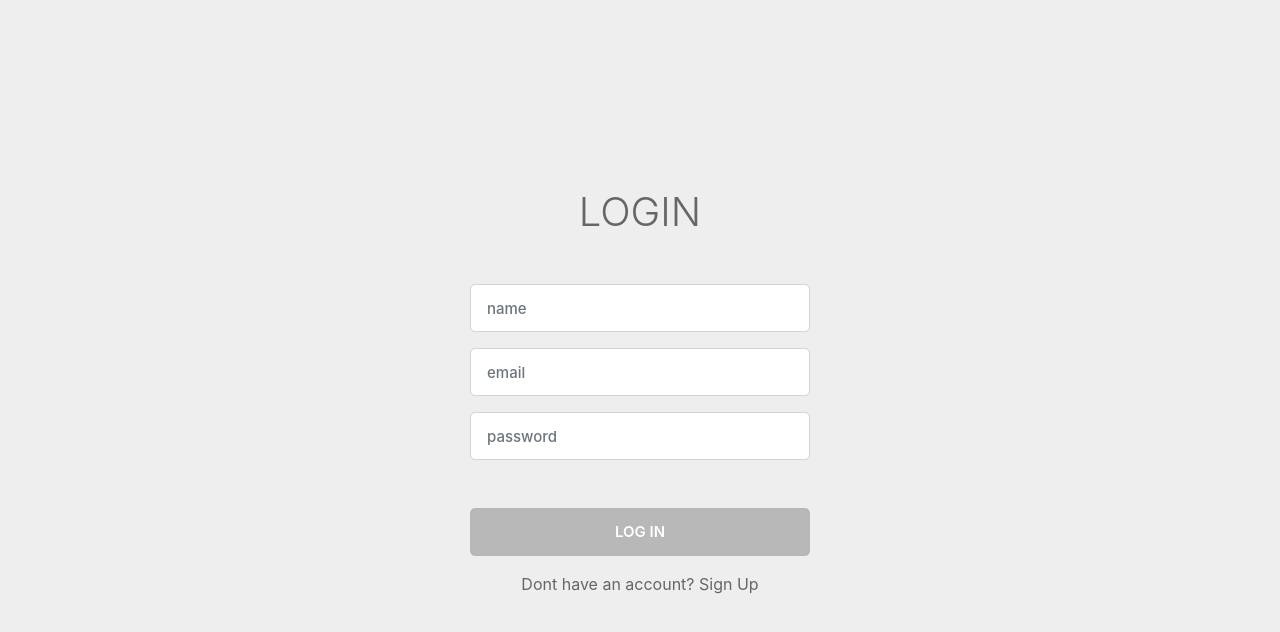
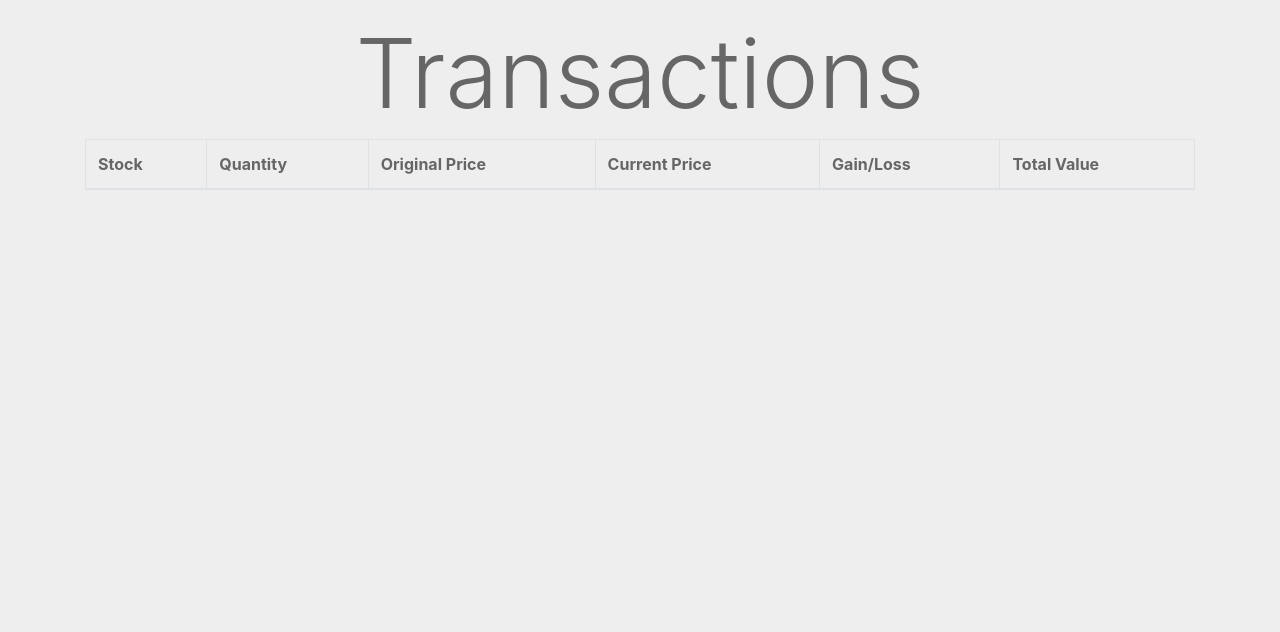
Before and after one commit to gurundoro/ttp_challenge, a React (Create React App) app in the folder ttp_frontend/: page /transactions in a window 1280 px wide. Shown: the top 632 px of the page. Built offline with nearby package versions, Linux system fonts and the light colour scheme.

Commit message:
stateless portfolio and transction tables and rows

```diff
--- a/ttp_frontend/src/App.js
+++ b/ttp_frontend/src/App.js
@@ -1,7 +1,8 @@
 import React from 'react';
-import BuyStock from './Components/BuyStock'
+import BuyStock from './Components/Forms/BuyStock'
 import Navbar from './Components/Navbar/NavBar'
 import Login from './Components/Forms/Login'
+import Transactions from './Components/Tables/Transactions'
 
 class App extends React.Component{
 
@@ -11,22 +12,16 @@ class App extends React.Component{
    stockData: {}
  }
 
+ //function to start process of fetching and purchasing stock
   handleOnSubmitBuyButton = async (e, ticker, amount) => {
      e.preventDefault()
     await this.setState({tickerSymbol:ticker, quantity:amount})
+    await this.fetchStock(ticker)
+    const {tickerSymbol, quantity, stockData: {price}} = this.state
+    this.buyStock(1, tickerSymbol, price, quantity)
+ }
 
-    await this.fetchStock(ticker)
-
-
-     const {tickerSymbol, quantity, stockData: {price}} = this.state
-
-
-
-     this.buyStock(1, tickerSymbol, price, quantity)
-
-
-  }
-
+ //function to fetch stock from IEX API
   fetchStock = async (tickerSymbol) => {
     let response = await fetch(`https://cloud.iexapis.com/stable/stock/${tickerSymbol}/quote?token=pk_a1bdb3b5a0ef403ba560643968b4e8e4`)
     let data = await response.json()
@@ -34,10 +29,10 @@ class App extends React.Component{
        symbol: data.symbol,
        price: data.latestPrice
     }})
-
     console.log(this.state)
   }
 
+//fucntion to Post bought stock to rails API
   buyStock = (user, symbol, price,quantity) => {
     fetch("http://localhost:3000/api/v1/transactions", {
       method: "POST",
@@ -65,8 +60,9 @@ class App extends React.Component{
 
     return (
       <>
-      <Login/>
-      {/*<Navbar/>*/}
+     <Transactions/>
+    {/*<Login/>*/}
+    {/*<Navbar/>*/}
     {/*<BuyStock handleOnSubmitBuyButton={this.handleOnSubmitBuyButton}/>*/}
       </>
     );
--- /dev/null
+++ b/ttp_frontend/src/Components/Tables/Transactions.js
@@ -0,0 +1,26 @@
+import React from 'react'
+
+const Transactions = () => {
+    return (
+       <div className="container mb-3 mt-3">
+       <h1 className="text-center display-1">Transactions</h1>
+        <table className="table thead-dark table-bordered">
+            <thead>
+                <tr>
+                    <th>Stock</th>
+                    <th>Quantity</th>
+                    <th>Original Price</th>
+                    <th>Current Price</th>
+                    <th>Gain/Loss</th>
+                    <th>Total Value</th>
+                </tr>
+            </thead>
+            <tbody>
+
+            </tbody>
+        </table>
+       </div>
+    )
+}
+
+export default Transactions
```
Also changed, not shown: ttp_frontend/src/Components/Portfolio.js (deleted, +0 -9 lines), ttp_frontend/src/Components/Tables/Portfolio.js (added, +22 -0 lines), ttp_frontend/src/Components/Tables/PortfolioRow.js (added, +24 -0 lines), ttp_frontend/src/Components/Tables/TransactionRow.js (added, +26 -0 lines), ttp_frontend/src/Components/Forms/BuyStock.js (renamed from ttp_frontend/src/Components/BuyStock.js).
